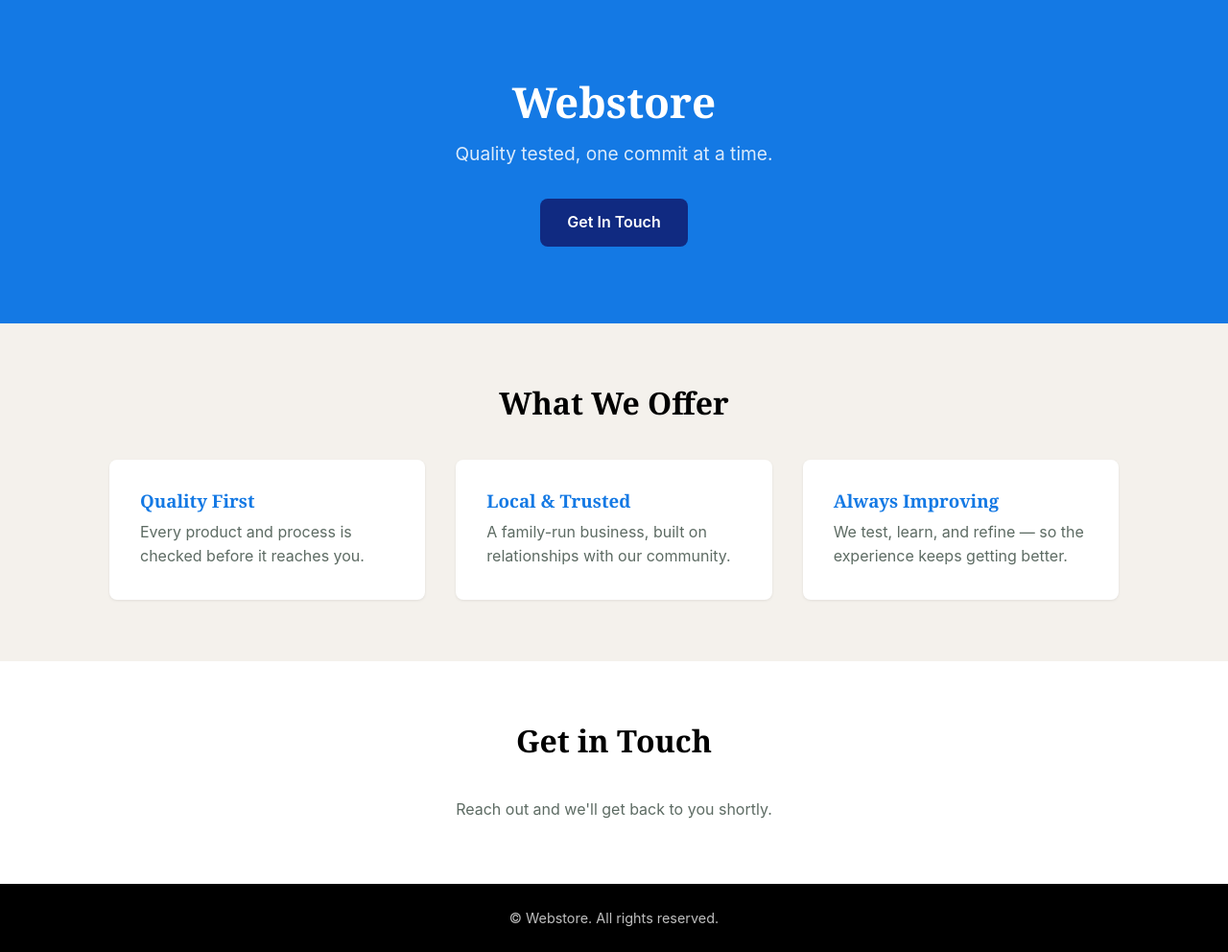
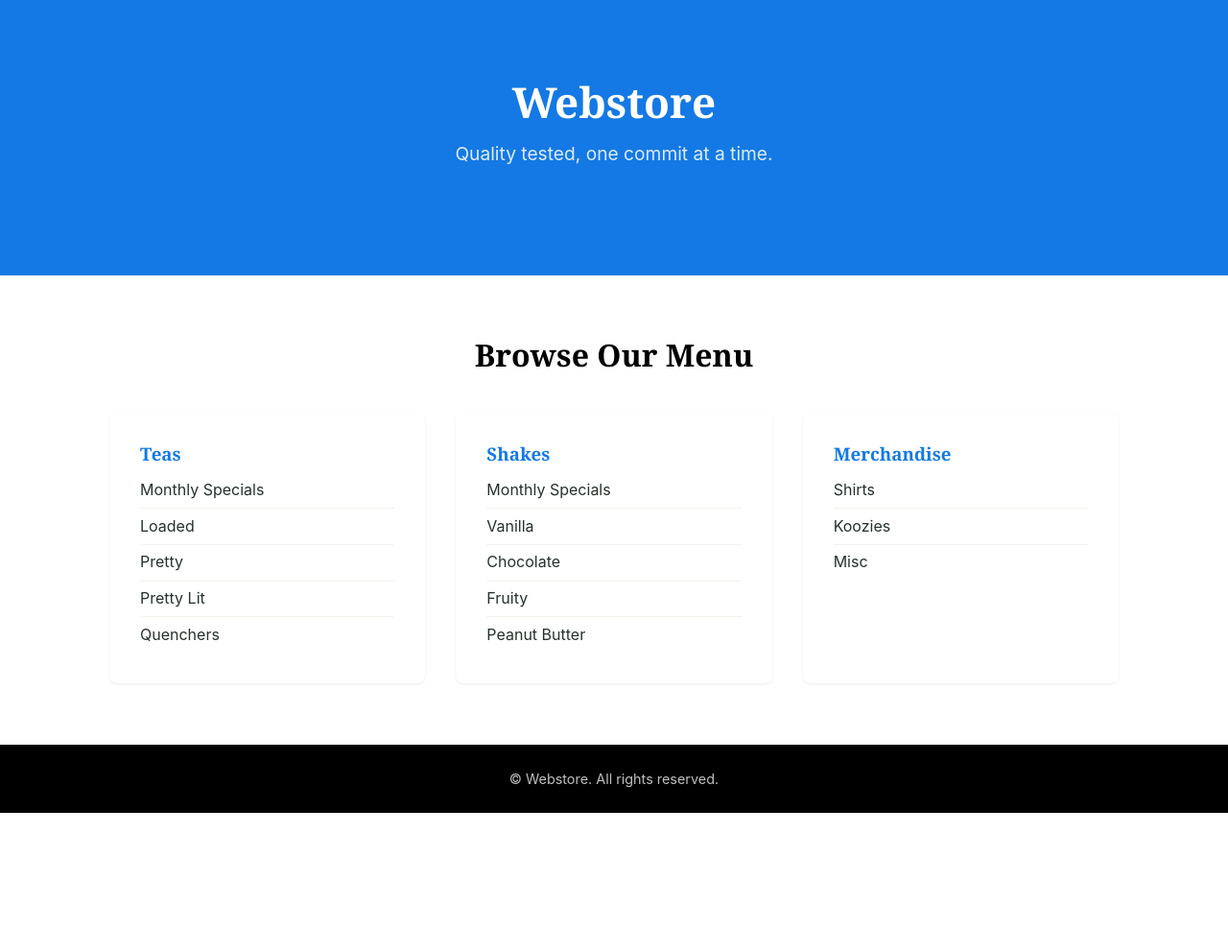
Before and after one commit to amusinski/test-engineering-portfolio, a Django app: page / in a window 1280 px wide. Shown: the part 69-1061 px from the top of the page at 96% size. After the commit the page ends 916 px from the top, so only its background shows below. Run offline with Django 5.2, Linux system fonts and the light colour scheme.

Commit message:
Replace generic services/contact sections with menu categories
Landing page now surfaces the actual Teas/Shakes/Merchandise
categories with links instead of placeholder service blurbs.

Co-Authored-By: Claude Sonnet 5 <noreply@anthropic.com>

```diff
--- a/project2_webstore/storefront/static/storefront/css/style.css
+++ b/project2_webstore/storefront/static/storefront/css/style.css
@@ -115,6 +115,11 @@ a {
     transform: translateY(-1px);
 }
 
+/* ---------- Menu categories ---------- */
+.menu-categories {
+    padding: 4rem 1.5rem;
+}
+
 /* ---------- Services ---------- */
 .services {
     padding: 4rem 1.5rem;
@@ -122,6 +127,7 @@ a {
 }
 
 .services h2,
+.menu-categories h2,
 .contact h2 {
     text-align: center;
     margin-bottom: 2.5rem;
@@ -149,6 +155,27 @@ a {
 
 .card p {
     color: var(--color-text-muted);
+}
+
+.card-links {
+    list-style: none;
+}
+
+.card-links li {
+    padding: 0.35rem 0;
+    border-bottom: 1px solid var(--color-bg-alt);
+}
+
+.card-links li:last-child {
+    border-bottom: none;
+}
+
+.card-links a {
+    color: var(--color-text);
+}
+
+.card-links a:hover {
+    color: var(--color-primary);
 }
 
 /* ---------- Contact ---------- */
--- a/project2_webstore/storefront/templates/storefront/landing.html
+++ b/project2_webstore/storefront/templates/storefront/landing.html
@@ -5,34 +5,43 @@
     <div class="container">
         <h1 data-testid="hero-heading">{{ store_name }}</h1>
         <p class="tagline" data-testid="tagline-text">{{ tagline }}</p>
-        <a class="btn btn-primary" href="#contact" data-testid="get-in-touch-btn">Get In Touch</a>
     </div>
 </section>
 
-<section id="services" class="services">
+<section id="menu" class="menu-categories">
     <div class="container">
-        <h2>What We Offer</h2>
+        <h2>Browse Our Menu</h2>
         <div class="card-grid">
-            <div class="card" data-testid="service-card">
-                <h3>Quality First</h3>
-                <p>Every product and process is checked before it reaches you.</p>
+            <div class="card" data-testid="category-card-teas">
+                <h3>Teas</h3>
+                <ul class="card-links">
+                    <li><a href="#" data-testid="teas-monthly-specials-link">Monthly Specials</a></li>
+                    <li><a href="#" data-testid="teas-loaded-link">Loaded</a></li>
+                    <li><a href="#" data-testid="teas-pretty-link">Pretty</a></li>
+                    <li><a href="#" data-testid="teas-pretty-lit-link">Pretty Lit</a></li>
+                    <li><a href="#" data-testid="teas-quenchers-link">Quenchers</a></li>
+                </ul>
             </div>
-            <div class="card" data-testid="service-card">
-                <h3>Local &amp; Trusted</h3>
-                <p>A family-run business, built on relationships with our community.</p>
+            <div class="card" data-testid="category-card-shakes">
+                <h3>Shakes</h3>
+                <ul class="card-links">
+                    <li><a href="#" data-testid="shakes-monthly-specials-link">Monthly Specials</a></li>
+                    <li><a href="#" data-testid="shakes-vanilla-link">Vanilla</a></li>
+                    <li><a href="#" data-testid="shakes-chocolate-link">Chocolate</a></li>
+                    <li><a href="#" data-testid="shakes-fruity-link">Fruity</a></li>
+                    <li><a href="#" data-testid="shakes-peanut-butter-link">Peanut Butter</a></li>
+                </ul>
             </div>
-            <div class="card" data-testid="service-card">
-                <h3>Always Improving</h3>
-                <p>We test, learn, and refine — so the experience keeps getting better.</p>
+            <div class="card" data-testid="category-card-merchandise">
+                <h3>Merchandise</h3>
+                <ul class="card-links">
+                    <li><a href="#" data-testid="merch-shirts-link">Shirts</a></li>
+                    <li><a href="#" data-testid="merch-koozies-link">Koozies</a></li>
+                    <li><a href="#" data-testid="merch-misc-link">Misc</a></li>
+                </ul>
             </div>
         </div>
     </div>
 </section>
 
-<section id="contact" class="contact">
-    <div class="container">
-        <h2>Get in Touch</h2>
-        <p>Reach out and we'll get back to you shortly.</p>
-    </div>
-</section>
 {% endblock %}
```
